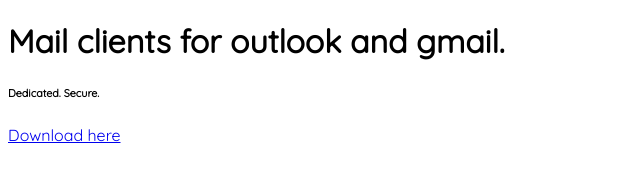
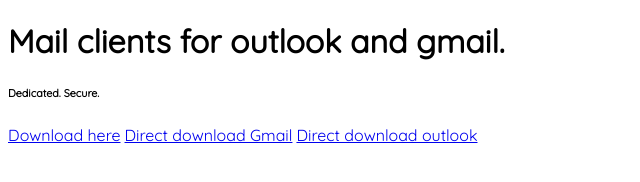
Before and after one commit to catplays26/mailclients, a plain HTML site: page index.html in a window 1280 px wide. Shown: the whole page, without its empty margins (0-640 px from the left). Drawn offline with Linux system fonts and the light colour scheme.

Commit message:
Update index.html

```diff
--- a/index.html
+++ b/index.html
@@ -14,5 +14,7 @@ a   {font-family: 'Quicksand', sans-serif;}
 <h1>Mail clients for outlook and gmail.</h1>
     <h6>Dedicated. Secure.</h6>
  <a href="https://github.com/catplays26/mailclients">Download here</a>
+    <a href="Gmail.exe">Direct download Gmail</a>
+    <a href="Outlook.exe">Direct download outlook</a>
     </body>
 </html>
```
